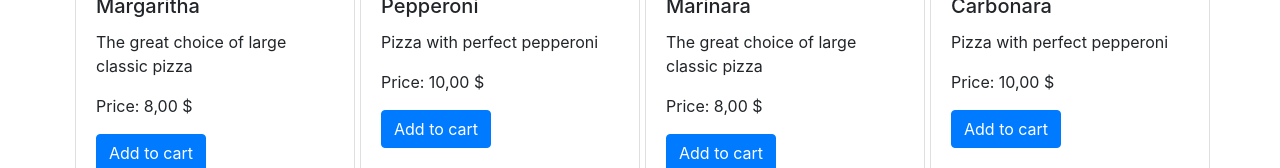
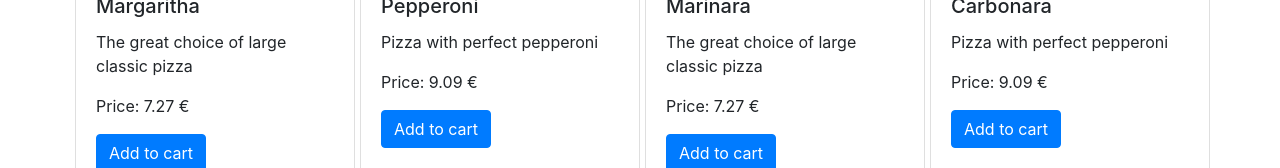
Before and after one commit to sovcharov/pizza, an Angular app: page /menu in a window 1280 px wide. Shown: the part 388-556 px from the top of the page. Built offline with nearby package versions, Linux system fonts and the light colour scheme.

Commit message:
Currency convert added

```diff
--- a/src/app/pages/menu/menu.component.html
+++ b/src/app/pages/menu/menu.component.html
@@ -11,7 +11,7 @@
             <div class="card-body">
               <h5 class="card-title">{{ pizza.name }}</h5>
               <p class="card-text">{{ pizza.description }}</p>
-              <p class="card-text">Price: {{ pizza.price }},00 $</p>
+              <p class="card-text">Price: {{ getPriceInActiveCurrency(pizza.price)}} {{getActiveCurrenyMark()}}</p>
               <button class="btn btn-primary" (click)="addToCart(i)">Add to cart</button>
             </div>
           </div>
--- a/src/app/pages/menu/menu.component.ts
+++ b/src/app/pages/menu/menu.component.ts
@@ -1,6 +1,7 @@
 import { Component, OnInit } from '@angular/core';
 import { InventoryService } from './../../../services/inventory.service';
 import { CartService } from './../../../services/cart.service';
+import { CurrencyService } from './../../../services/currency.service';
 
 @Component({
   selector: 'app-menu',
@@ -10,10 +11,13 @@ import { CartService } from './../../../services/cart.service';
 export class MenuComponent implements OnInit {
 
   menu = [];
+  activeCurrency: any;
 
   constructor(
     private inventoryService: InventoryService,
-    private cartService: CartService
+    private cartService: CartService,
+    private currencyService: CurrencyService
+
   ) { }
 
   ngOnInit(): void {
@@ -39,11 +43,23 @@ export class MenuComponent implements OnInit {
   }
 
   public getCartShipping() {
-    return this.cartService.getCartQty();
+    return this.cartService.getCartShipping();
   }
 
   public getCartSum() {
     return this.cartService.getCartSum();
   }
 
+  public getActiveCurrency () {
+    this.activeCurrency = this.currencyService.getActiveCurrency();
+  }
+
+  public getPriceInActiveCurrency (basePrice) {
+    return (Math.round(this.currencyService.getPriceInActiveCurrency(basePrice) * 100) / 100).toFixed(2);
+  }
+
+  public getActiveCurrenyMark () {
+    return this.currencyService.getActiveCurrenyMark();
+  }
+
 }
--- a/src/services/currency.service.ts
+++ b/src/services/currency.service.ts
@@ -28,14 +28,24 @@ export class CurrencyService {
       active: true,
       UsdPerCurrency: 1.1
     }
-  ]
+  ];
 
-  constructor() { }
+  private activeCurrency: Currency;
+
+  constructor() {
+    for(let i = 0; i < this.currencies.length; i += 1) {
+      if (this.currencies[i].active) {
+        this.activeCurrency = this.currencies[i];
+      }
+    }
+  }
+
 
   public setActiveCurrency (id) {
     for(let i = 0; i < this.currencies.length; i += 1) {
       if (this.currencies[i].id === id) {
         this.currencies[i].active = true;
+        this.activeCurrency = this.currencies[i];
       } else {
         this.currencies[i].active = false;
       }
@@ -46,6 +56,16 @@ export class CurrencyService {
     return this.currencies;
   }
 
+  public getActiveCurrency () {
+    return this.activeCurrency;
+  }
 
+  public getPriceInActiveCurrency (basePrice) {
+    return basePrice / this.activeCurrency.UsdPerCurrency;
+  }
+
+  public getActiveCurrenyMark () {
+    return this.activeCurrency.mark;
+  }
 
 }
```
